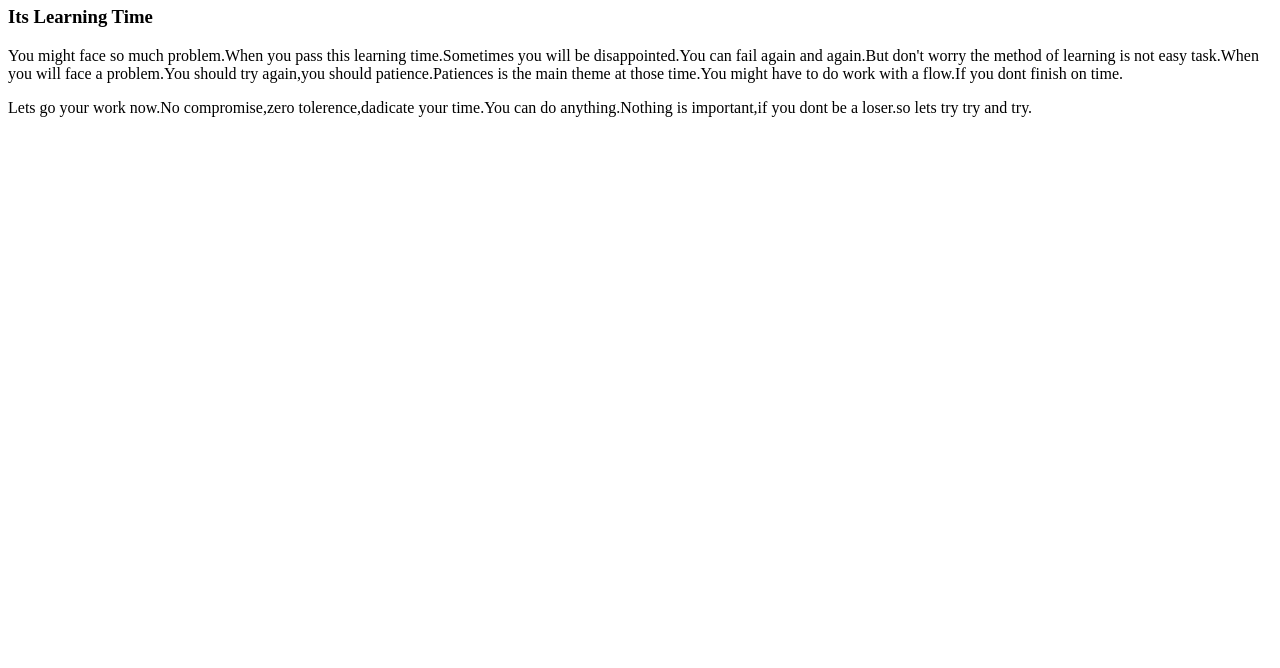
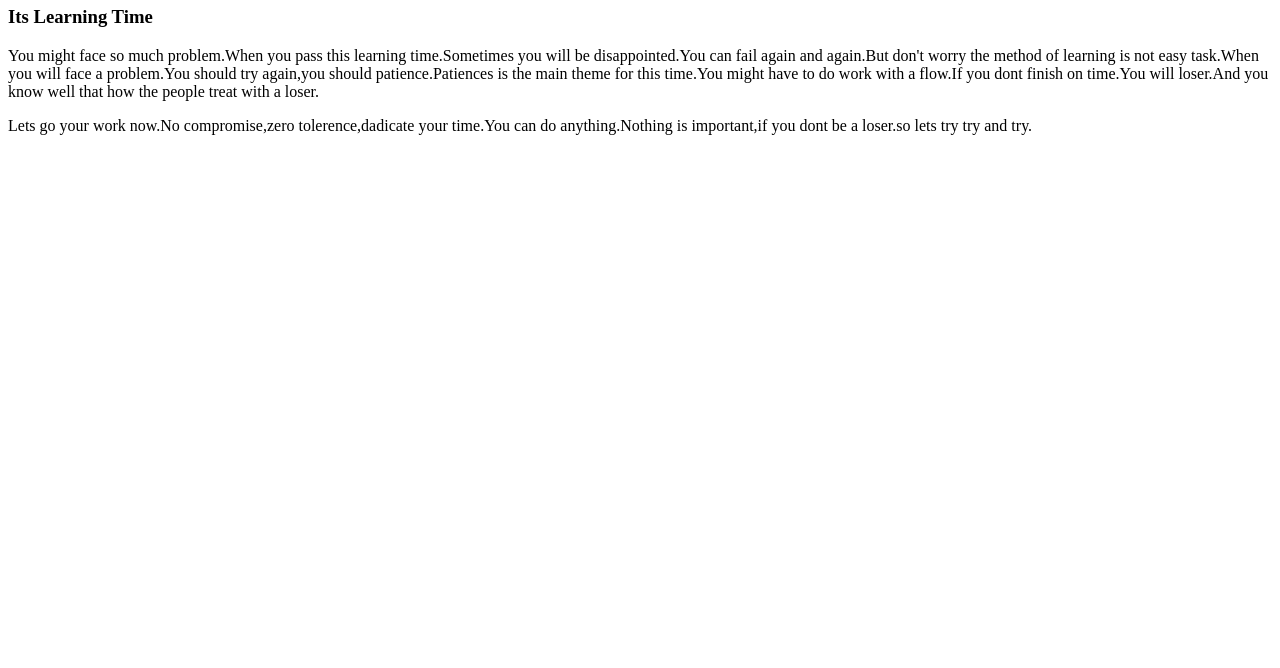
Before and after one commit to siamur-rahman/First-file, a plain HTML site: page index.html in a window 1280 px wide. Shown: the part 132-800 px from the top of the page. Drawn offline with Linux system fonts and the light colour scheme.

```diff
--- a/index.html
+++ b/index.html
@@ -10,7 +10,7 @@
     <h1>Welcome To</h1>
     <h1>Siamur Rahman World.</h1>
     <H3>Its Learning Time</H3>
-    <p>You might face so much problem.When you pass this learning time.Sometimes you will be disappointed.You can fail again and again.But don't worry the method of learning is not easy task.When you will face a problem.You should try again,you should patience.Patiences is the main theme at those time.You might have to do work with a flow.If you dont finish on time.</p>
+    <p>You might face so much problem.When you pass this learning time.Sometimes you will be disappointed.You can fail again and again.But don't worry the method of learning is not easy task.When you will face a problem.You should try again,you should patience.Patiences is the main theme for this time.You might have to do work with a flow.If you dont finish on time.You will loser.And you know well that how the people treat with a loser.  </p>
     <p>Lets go your work now.No compromise,zero tolerence,dadicate your time.You can do anything.Nothing is important,if you dont be a  loser.so lets try try and try.</p>
 
 
```
